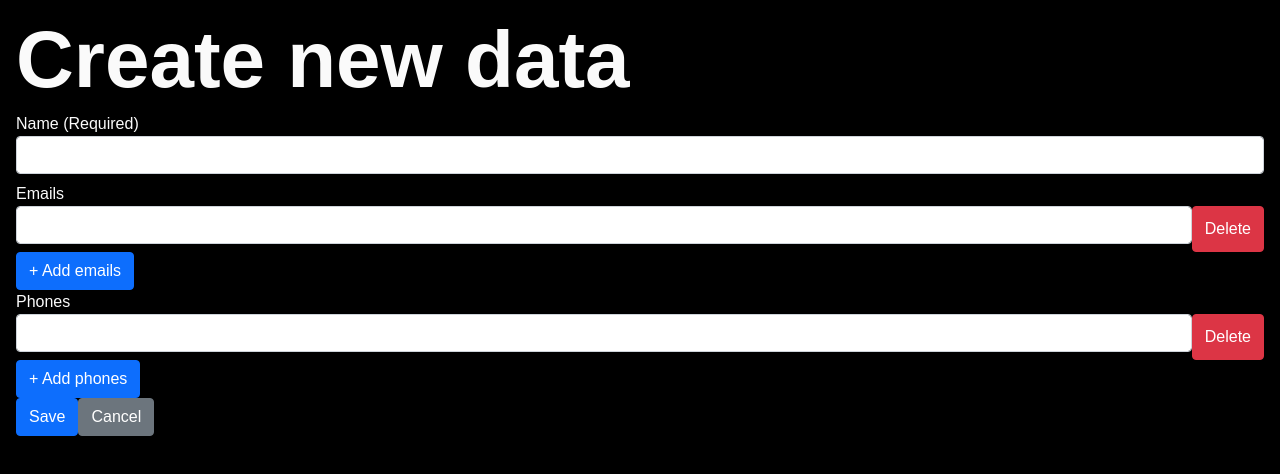
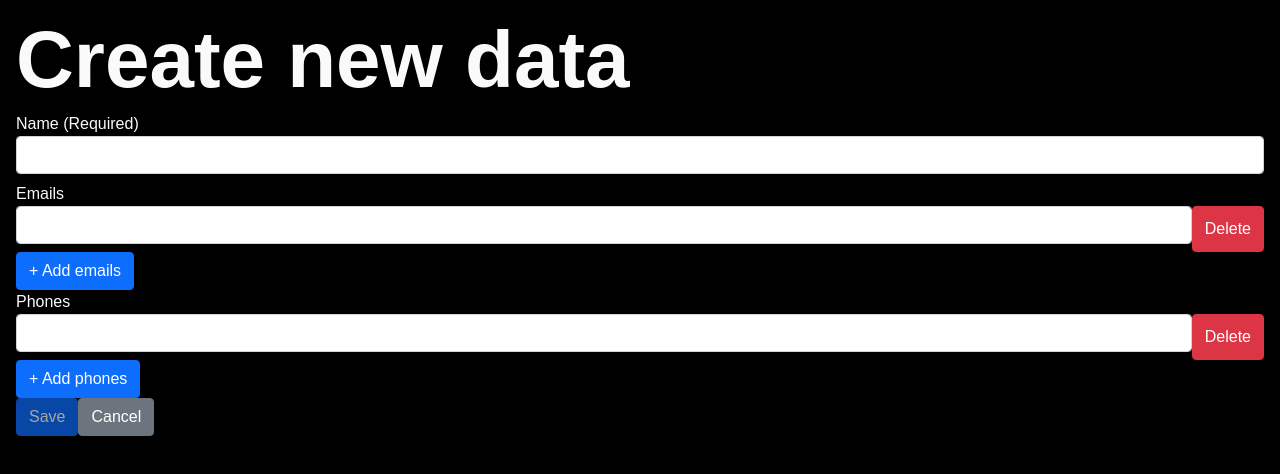
Before and after one commit to shamwela/simple-contacts, a React (Create React App) app: page / in a window 1280 px wide. Both pictures are taken after a click on the button "+ Create contact". Shown: the top 474 px of the page. Built offline with nearby package versions, Linux system fonts and the light colour scheme.

Commit message:
Disable submit button if the inputs are invalid

```diff
--- a/src/components/common/form.jsx
+++ b/src/components/common/form.jsx
@@ -22,7 +22,6 @@
     }
 
     const { error } = schemaForField.validate(fieldToValidate);
-    console.log(error);
     return error ? error.details[0].message : null;
   };
 
@@ -113,7 +112,11 @@
   };
 
   renderSubmitButton = (label = 'Submit') => (
-    <button type="submit" className="btn btn-primary">
+    <button
+      disabled={this.validateForm()}
+      type="submit"
+      className="btn btn-primary"
+    >
       {label}
     </button>
   );
```
